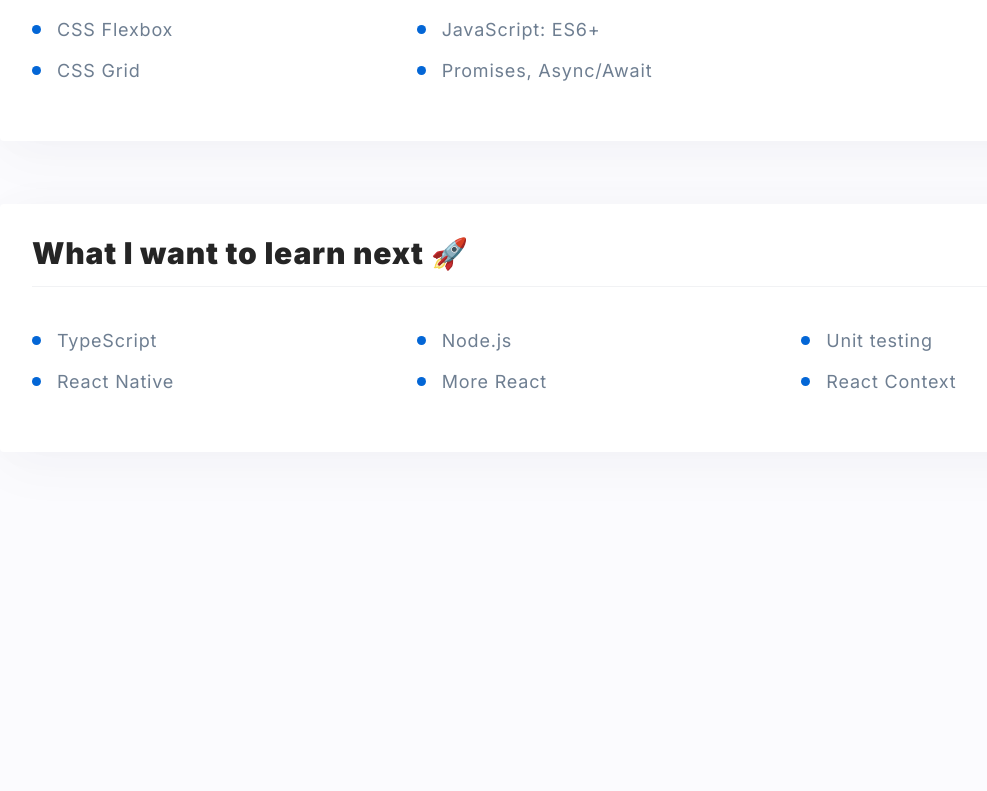
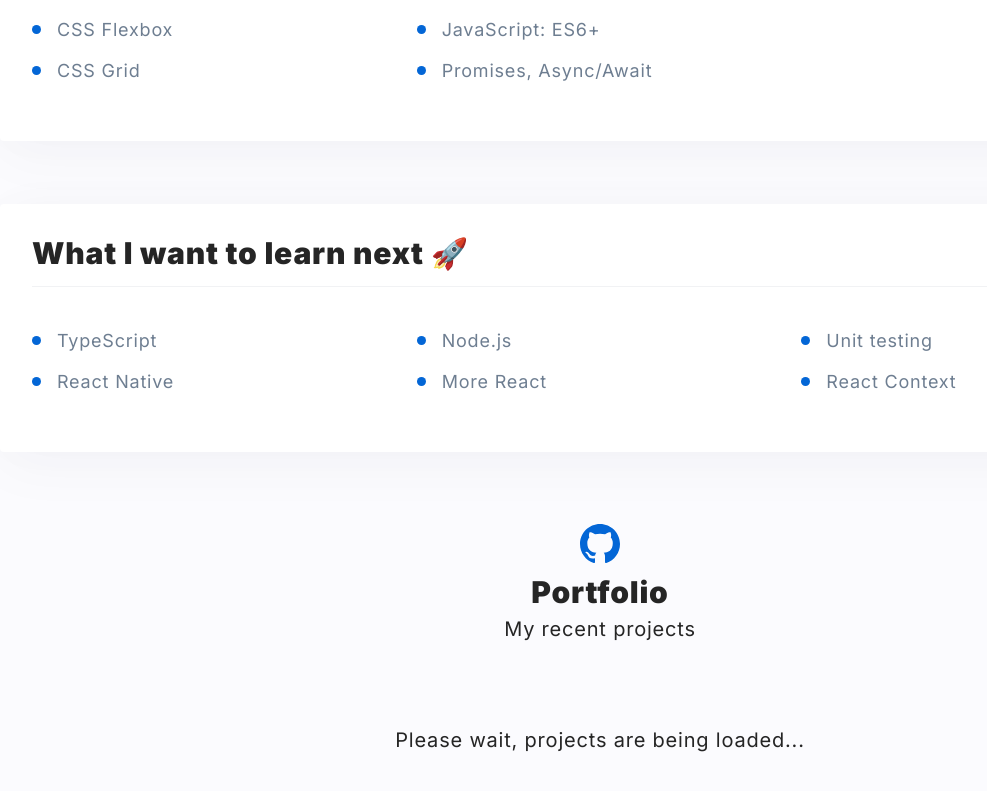
Before and after one commit to Wolian/personal-homepage, a React (Create React App) app: page / in a window 1280 px wide. Shown: the part 916-1707 px from the top of the page, without its empty margins (48-1035 px from the left). Before the commit the page ends 1483 px from the top, so only its background shows below. Built offline with nearby package versions, Linux system fonts and the light colour scheme.

Commit message:
Loading created

```diff
--- a/src/App.js
+++ b/src/App.js
@@ -1,6 +1,8 @@
 import {Header} from "./features/Header";
 import {Skills} from "./features/Skills";
 import {NextLearn} from "./features/NextLearn";
+import {Portfolio} from "./features/Portfolio";
+import {Loading} from "./common/Loading";
 
 export const App = () => {
     return(
@@ -8,6 +10,8 @@
             <Header/>
             <Skills/>
             <NextLearn/>
+            <Portfolio/>
+            <Loading/>
         </>
     );
 };
--- /dev/null
+++ b/src/common/Loading/index.js
@@ -0,0 +1,7 @@
+import {Title, Wrapper} from "./styled";
+
+export const Loading = () => (
+    <Wrapper>
+        <Title>Please wait, projects are being loaded...</Title>
+    </Wrapper>
+);
--- /dev/null
+++ b/src/common/Loading/styled.js
@@ -0,0 +1,15 @@
+import styled from "styled-components";
+
+export const Wrapper = styled.div`
+  margin-top: 88px;
+`;
+
+export const Title = styled.p`
+  font-size: 20px;
+  text-align: center;
+  margin-bottom: 48px;
+`;
+
+export const Loading = styled.div`
+
+`;
```
